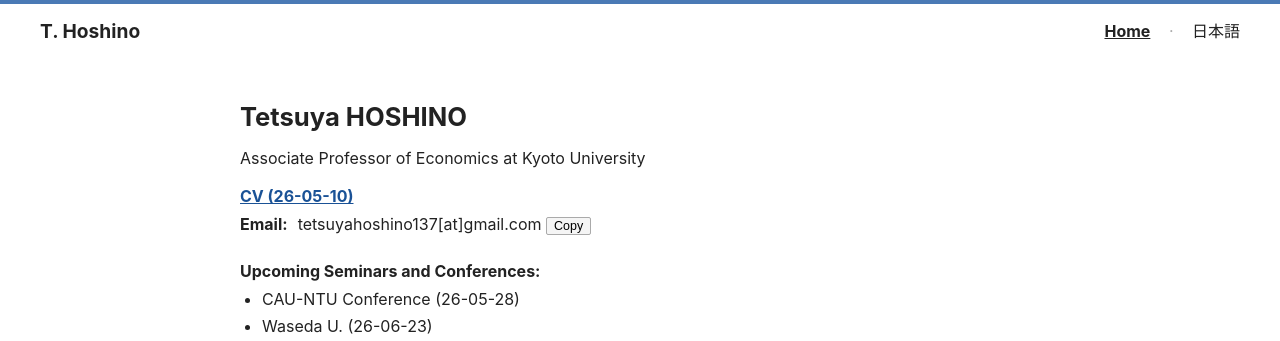
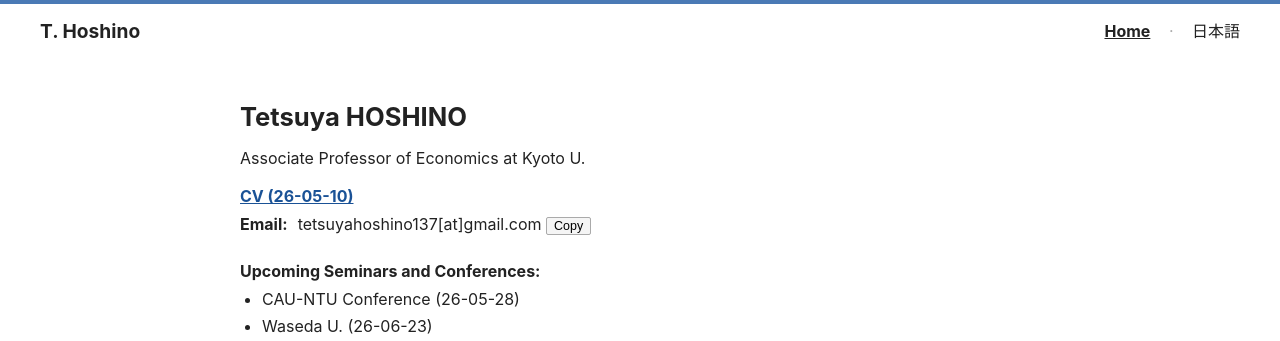
Before and after one commit to tetsuyahoshino137/tetsuyahoshino137.github.io, a Jekyll site: the page built from index.md, in a window 1280 px wide. Shown: the top 341 px of the page. Built offline with Jekyll 4.4.1, drawn with Linux system fonts in a browser that asks for light colours.

Commit message:
Update _config.yml

```diff
--- a/_config.yml
+++ b/_config.yml
@@ -6,6 +6,6 @@
 
 title: "T. Hoshino"
 name: "Tetsuya HOSHINO"
-position: "Associate Professor of Economics at Kyoto University"
+position: "Associate Professor of Economics at Kyoto U."
 email: "tetsuyahoshino137@gmail.com"
 cv: "tetsuya_hoshino_cv20251211.pdf"
```
